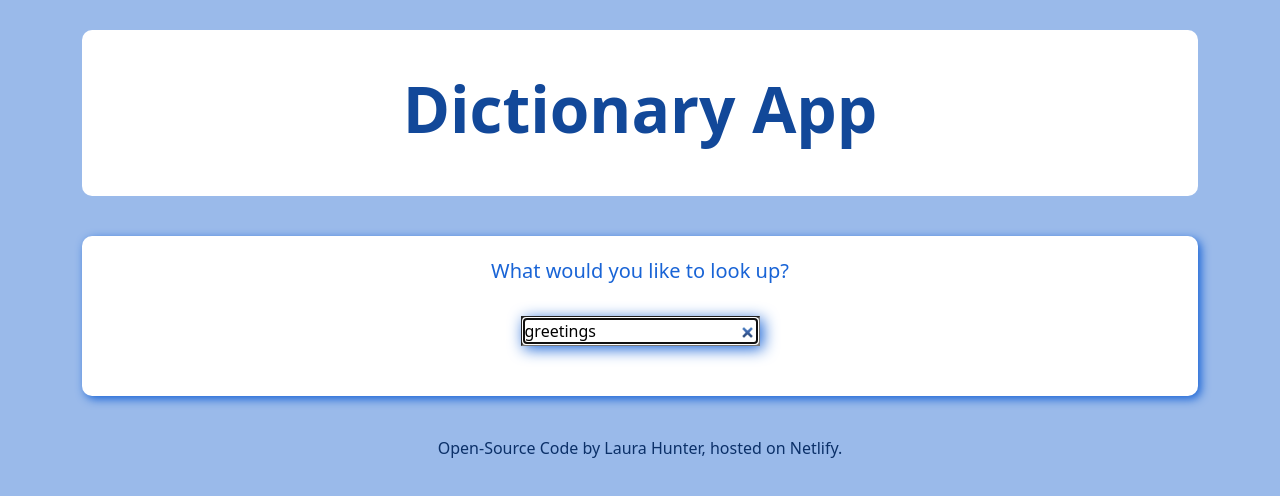
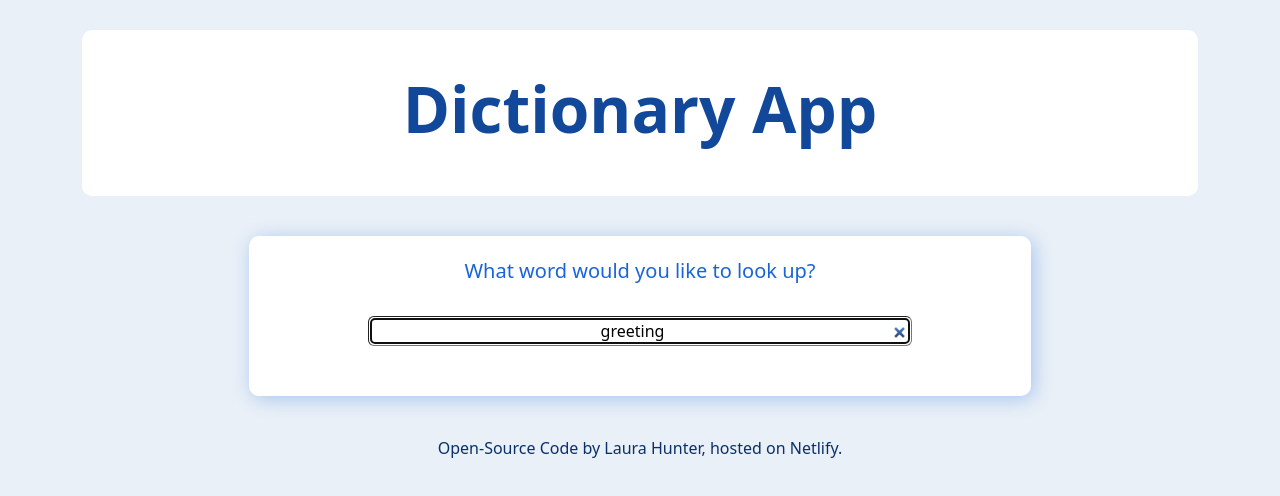
Before and after one commit to laurajhunter88/dictionary-app-react, a React (Create React App) app: page / in a window 1280 px wide. Shown: the top 496 px of the page. Built offline with nearby package versions, Linux system fonts and the light colour scheme; no server answers.

Commit message:
changed css

```diff
--- a/public/index.html
+++ b/public/index.html
@@ -19,7 +19,7 @@
     <title>Dictionary App</title>
     <style>
       body {
-        background-color: #9abaea;
+        background-color: #eaf0f7;
       }
     </style>
   </head>
--- a/src/App.js
+++ b/src/App.js
@@ -9,7 +9,7 @@ export default function App() {
           <h1>Dictionary App</h1>
         </header>
         <main>
-          <Dictionary defaultKeyword="greetings" />
+          <Dictionary defaultKeyword="greeting" />
         </main>
         <footer>
           <a
--- a/src/Dictionary.css
+++ b/src/Dictionary.css
@@ -8,7 +8,10 @@ form {
 }
 
 input {
-  box-shadow: 3px 3px 15px #1964d6;
+  box-shadow: 0px 10px 10px rbg(0 0 0 / 10%);
+  width: 80%;
+  border-radius: 6px;
+  text-align: center;
 }
 
 .hint {
@@ -21,6 +24,13 @@ section {
   background-color: white;
   padding: 20px;
   border-radius: 10px;
-  box-shadow: 3px 3px 10px #1964d6;
+  box-shadow: 3px 3px 20px #a7c5ef;
   margin-bottom: 30px;
 }
+
+.form-section {
+  max-width: 70%;
+  display: block;
+  margin: 0 auto;
+  margin-bottom: 30px;
+}
--- a/src/Dictionary.js
+++ b/src/Dictionary.js
@@ -37,8 +37,8 @@ export default function Dictionary(props) {
   if (loaded) {
     return (
       <div className="Dictionary">
-        <section>
-          <p className="hint"> What would you like to look up? </p>
+        <section className="form-section">
+          <p className="hint"> What word would you like to look up? </p>
           <form onSubmit={handleSubmit}>
             <input
               className="search-bar"
--- a/src/Meanings.css
+++ b/src/Meanings.css
@@ -1,3 +1,38 @@
+.container {
+  text-align: center;
+}
 h5 {
+  text-align: left;
   text-transform: capitalize;
+  color: #0b3068;
+  padding-left: 24px;
+  font-size: 28px;
+  margin-bottom: 30px;
 }
+
+.definition {
+  color: #124899;
+
+  font-size: 18px;
+  margin-bottom: 20px;
+}
+
+.definition:first-letter {
+  text-transform: uppercase;
+}
+
+.example {
+  color: #1964d6;
+
+  font-size: 18px;
+  margin-bottom: 20px;
+}
+
+hr {
+  color: #0b3068;
+  max-width: 70%;
+  display: block;
+  margin: 0 auto;
+  margin-top: 40px;
+  margin-bottom: 40px;
+}
--- a/src/Meanings.js
+++ b/src/Meanings.js
@@ -11,16 +11,18 @@ export default function Meanings(props) {
           <div key={index}>
             <div className="container">
               <div className="row">
-                <div className="col-6">
-                  {definition.definition}
-                  <br />
-                  <em> {definition.example}</em>
+                <div className="col-6 definition">{definition.definition}</div>
+                <div className="col-6 example">
+                  <em>{definition.example}</em>
                 </div>
               </div>
-              <div className="-6">
-                <Synonyms synonyms={definition.synonyms} />
+              <div className="row">
+                <div className="col-12">
+                  <Synonyms synonyms={definition.synonyms} />
+                </div>
               </div>
             </div>
+            <hr />
           </div>
         );
       })}
--- a/src/Results.css
+++ b/src/Results.css
@@ -1,9 +1,9 @@
 h2 {
   text-align: center;
-  text-transform: capitalize;
+
   color: #124899;
   margin-bottom: 0;
-  font-size: 36px;
+  font-size: 40px;
   font-weight: bold;
   line-height: 1.5;
 }
--- a/src/Synonyms.css
+++ b/src/Synonyms.css
@@ -0,0 +1,14 @@
+li {
+  list-style: none;
+  display: inline-block;
+  margin: 0 10px;
+  text-align: center;
+  font-size: 18px;
+  color: #1964d6;
+  opacity: 0.7;
+}
+
+.Synonyms {
+  text-align: center;
+  margin-top: 30px;
+}
--- a/src/Synonyms.js
+++ b/src/Synonyms.js
@@ -1,13 +1,16 @@
 import React from "react";
+import "./Synonyms.css";
 
 export default function Synonyms(props) {
   if (props.synonyms) {
     return (
-      <ul className="Synonyms">
-        {props.synonyms.map(function (synonym, index) {
-          return <li key={index}>{synonym}</li>;
-        })}
-      </ul>
+      <div className="Synonyms">
+        <ul>
+          {props.synonyms.map(function (synonym, index) {
+            return <li key={index}>{synonym}</li>;
+          })}
+        </ul>
+      </div>
     );
   } else {
     return null;
```
